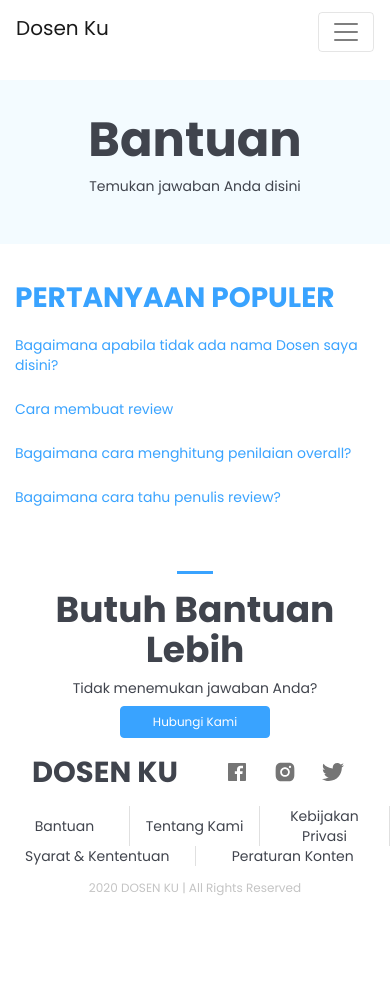
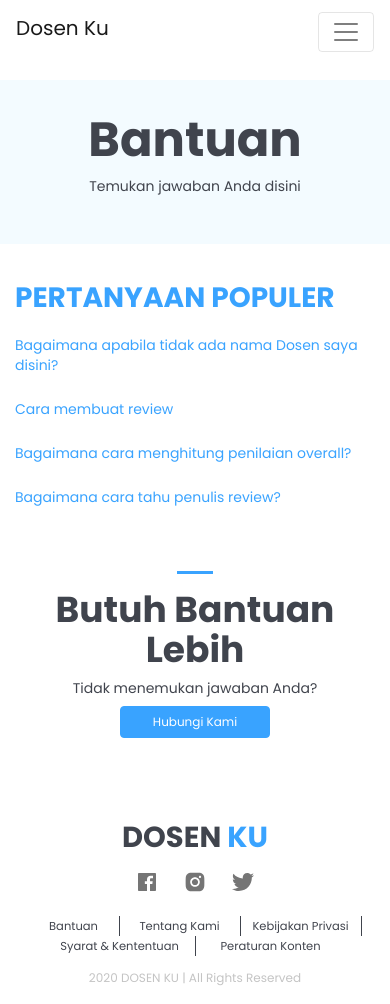
Before and after one commit to Harus-Bisa/frontendv2, a React (Create React App) app in the folder hb-v2/: page /help in a window 390 px wide. Before the commit the page ends 914 px from the top, so only its background shows below. Built offline with nearby package versions, Linux system fonts and the light colour scheme.

Commit message:
mobile footer

```diff
--- a/hb-v2/src/components/Footer/Footer.js
+++ b/hb-v2/src/components/Footer/Footer.js
@@ -8,10 +8,10 @@ export default function Footer(){
     return(
         <div className="footer container">
             <div className="row justify-content-center no-gutters">
-                <div className="col-lg-3 col-md-4 col-6" style={{display:'flex'}}>
-                    <h2 style={{margin:'auto'}}>DOSEN KU</h2>
+                <div className="col-lg-3 col-md-4 col-12" style={{display:'flex'}}>
+                    <h2 style={{margin:'auto'}}>DOSEN <span className="blue">KU</span></h2>
                 </div>
-                <div className="col-lg-3 col-md-4 col-6">
+                <div className="col-lg-3 col-md-4 col-12">
                     <div className="row justify-content-center">
                         <IconButton>
                             <IoLogoFacebook/>
@@ -25,24 +25,24 @@ export default function Footer(){
                     </div>
                 </div>
             </div>
-            <div className="row links justify-content-center">
-                <div className="col col-lg-2">
+            <div className="row links no-gutters justify-content-center">
+                <div className="col-3 col-lg-2 flex">
                     <a href="/help">Bantuan</a>
                 </div>
                 <Divider orientation="vertical"/>
-                <div className="col col-lg-2">
+                <div className="col-4 col-lg-2 flex">
                     <a href="/about">Tentang Kami</a>
                 </div>
                 <Divider orientation="vertical"/>
-                <div className="col col-lg-2">
+                <div className="col-4 col-lg-2 flex">
                     <a href="/">Kebijakan Privasi</a>
                 </div>
                 <Divider orientation="vertical"/>
-                <div className="col col-lg-2">
+                <div className="col-5 col-lg-2 flex">
                     <a href="/">Syarat & Kententuan</a>
                 </div>
                 <Divider orientation="vertical"/>
-                <div className="col col-lg-2">
+                <div className="col-5 col-lg-2 flex">
                     <a href="/">Peraturan Konten</a>
                 </div>
             </div>
--- a/hb-v2/src/css/footer.css
+++ b/hb-v2/src/css/footer.css
@@ -8,12 +8,8 @@
     margin-top: 5px;
     margin-bottom: 5px;
 }
-.footer .col{
-    display: flex;
-    text-align: center;
-}
 
-.footer .links .col a{
+.footer .links a{
     margin: auto;
     text-align: center;
     color: #40444D;
@@ -21,6 +17,7 @@
 
 .footer .MuiDivider-vertical{
     height: auto !important;
+    background-color: #40444D;
 }
 
 .footer .trademark{
@@ -35,4 +32,7 @@
     .footer h2{
         font-size:29px;
     }
+    .footer .links a{
+        font-size: 11.5px;
+    }
 }
--- a/hb-v2/src/css/index.css
+++ b/hb-v2/src/css/index.css
@@ -102,6 +102,9 @@ label{
 }
 .red{
   color: #E05D3E;
+}
+.blue{
+  color: var(--hb-blue);
 }
 .red-button{
   background-color: #FA514B !important;
@@ -253,7 +256,7 @@ label{
     height:100vh;
   }
   .footer-adjust{
-    padding-bottom: 160px;
+    padding-bottom: 250px;
   }
 }
 
```
